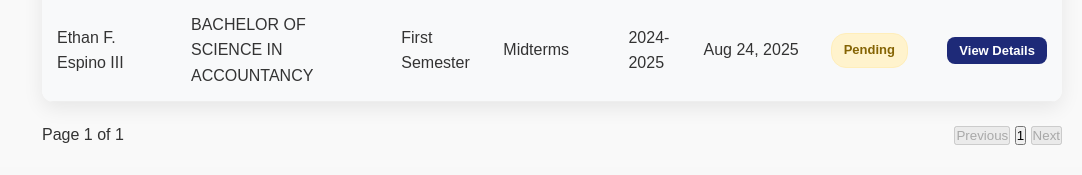
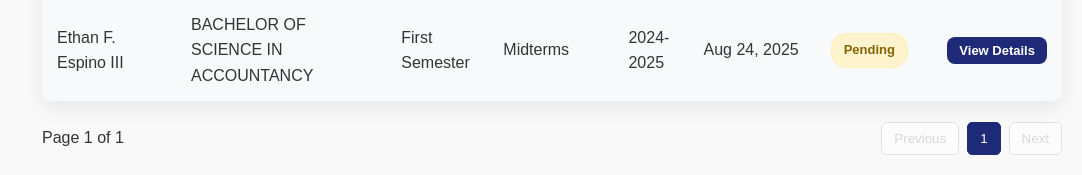
Before and after one commit to Haze-Chiz/promissory-note-system, a Flask app: template templates/finance/promissory_notes.html in a window 1280 px wide. Shown: the part 2254-2429 px from the top of the page, without its empty margins (198-1280 px from the left). Before the commit the page ends 2399 px from the top, so only its background shows below. Run offline with Flask 3, Linux system fonts and the light colour scheme; data comes from the database, SQL or seed files in the repository; the template is opened without the code that fills it: values that come from a table or form of the project are taken from there, most other values are stand-ins (such as "Sample title", 1, 10 or a date in 2020).

Commit message:
pagination design fix

```diff
--- a/templates/finance/promissory_notes.html
+++ b/templates/finance/promissory_notes.html
@@ -333,6 +333,40 @@
       z-index: 1000;
     }
 
+    .pagination-container {
+      margin-top: 20px;
+      display: flex;
+      justify-content: space-between;
+      align-items: center;
+      flex-wrap: wrap;
+      gap: 10px;
+    }
+
+    .pagination {
+      display: flex;
+      gap: 8px;
+      flex-wrap: wrap;
+    }
+
+    .pagination button {
+      background: #fff;
+      border: 1px solid #ccc;
+      padding: 8px 12px;
+      border-radius: 5px;
+      cursor: pointer;
+    }
+
+    .pagination button.active {
+      background: #1e2a78;
+      color: #fff;
+      border-color: #1e2a78;
+    }
+
+    .pagination button:disabled {
+      opacity: .5;
+      cursor: not-allowed;
+    }
+
     @media (max-width: 768px) {
       .sidebar {
         transform: translateX(-100%);
```
Also changed, not shown: templates/login.html (+6 -16 lines), static/images/logo.png (added).
